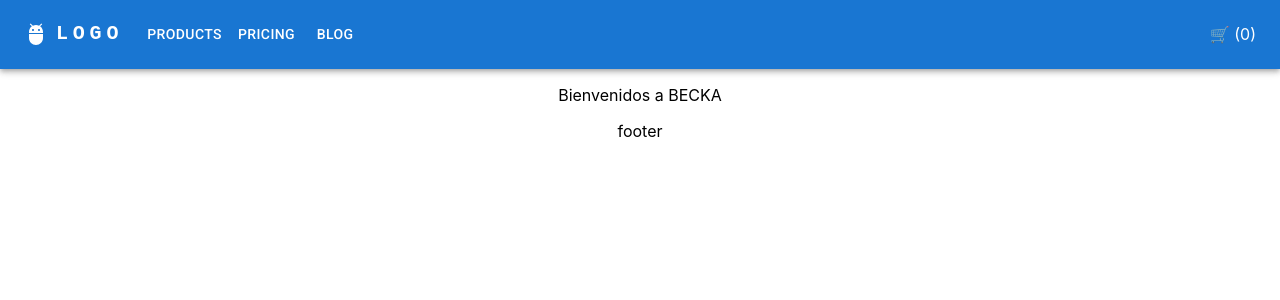
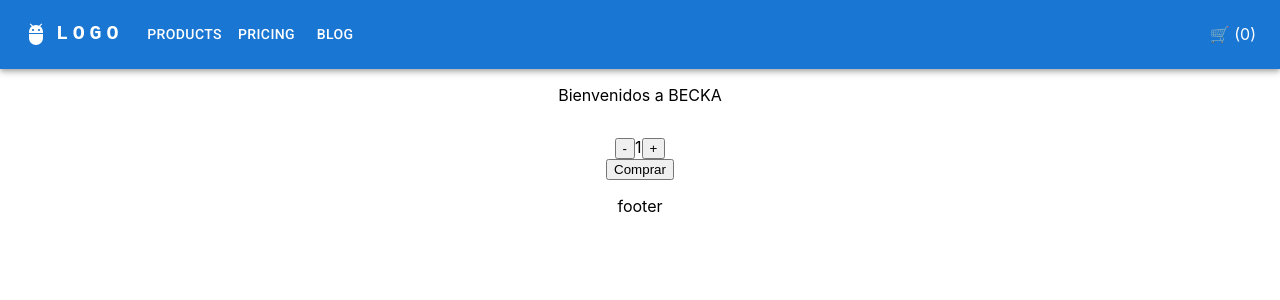
Before and after one commit to LucasCanete17/React2, a React (Create React App) app: page / in a window 1280 px wide. Shown: the top 300 px of the page. Built offline with nearby package versions, Linux system fonts and the light colour scheme.

Commit message:
boton con contador

```diff
--- a/src/App.js
+++ b/src/App.js
@@ -2,20 +2,22 @@
 import './App.css';
 import NavBar from './components/NavBar';
 import ItemListContainer from './components/ItemListContainer';
+import ItemCount from './components/ItemCount';
 
 function App() {
 
-  const saludo = 'Bienvenidos a BECKA'
+  const saludo = 'Bienvenidos a BECKA';
+  const onAdd = () => {
+    console.log('compraste');}
+
+
+
   return (
     <div className="App">
 
       <NavBar/>
-
-
-
-
-
       <ItemListContainer saludo= {saludo}/>
+      <ItemCount stock={10} initial={1} onAdd={onAdd}/>
 
 
       <div>footer</div>
--- /dev/null
+++ b/src/components/ItemCount.jsx
@@ -0,0 +1,44 @@
+import React, { useState } from 'react';
+
+const ItemCount = ({ initial, stock, onAdd }) => {
+  const [contador, setContador] = useState(initial);
+
+  const sumar = () => {
+    if (contador < stock) {
+      setContador(contador + 1);
+    }
+  };
+
+  const restar = () => {
+    if (contador > 0) {
+      setContador(contador - 1);
+    }
+  };
+
+  return (
+    <div
+      style={{
+        padding: '1rem',
+        display: 'flex',
+        flexDirection: 'column',
+        justifyContent: 'space-between',
+        alignItems: 'center',
+      }}
+    >
+      <div>
+        <button className="btn btn-danger" onClick={restar}>
+          -
+        </button>
+        <span className="btn btn-ligth">{contador}</span>
+        <button className="btn btn-success" onClick={sumar}>
+          +
+        </button>
+      </div>
+      <button className="btn btn-primary m-2" onClick={onAdd}>
+        Comprar
+      </button>
+    </div>
+  );
+};
+
+export default ItemCount;
```
